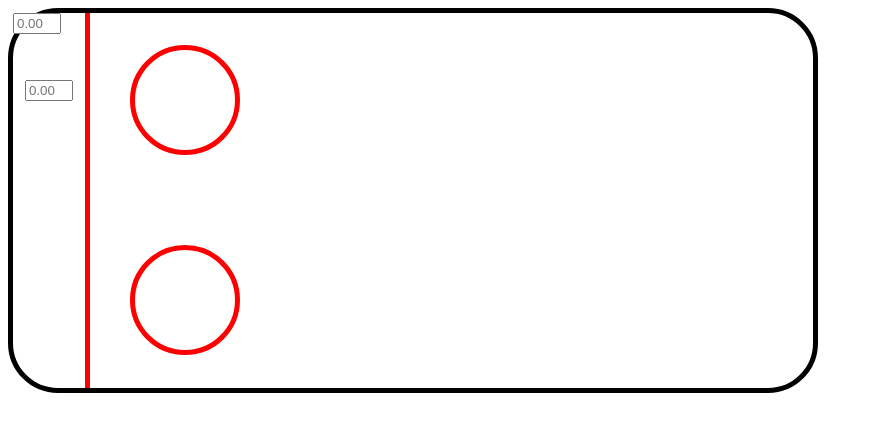
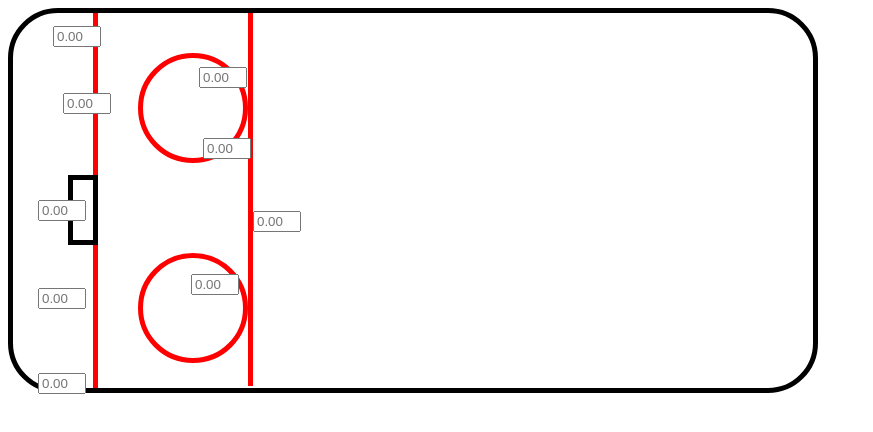
Before and after one commit to stephengarn/rink, a plain HTML site: page index.html in a window 1280 px wide. Shown: the whole page, without its empty margins (0-873 px from the left). Drawn offline with Linux system fonts and the light colour scheme.

Commit message:
continuing work on project

```diff
--- a/index.html
+++ b/index.html
@@ -16,22 +16,40 @@
 
         <!-- Add your site or application content here -->
         <div id="goalLineSouth"></div>
+        <div id="faceOffCircleNW"></div>
+        <div id="faceOffCircleSW"></div>
+        <div id="GoalWest"></div>
+        <div id="ringetteLine"></div>
         <div id="rink">
             <input type="text" id="cornerSouth" placeholder="0.00" onfocusout="printP('cornerSouth', 'cornerSouthPara')">
             <p id="cornerSouthPara" onclick="makeChange('cornerSouthPara','cornerSouth')"></p>
-            <input type="text" id="GoalLineSouth2" placeholder="0.00" onfocusout="printP('GoalLineSouth2', 'GoalLineSouth2Para')">
-            <p id="GoalLineSouth2Para" onclick="makeChange('GoalLineSouth2Para','GoalLineSouth2')"></p>
+            <input type="text" id="GoalLineSouthInput" placeholder="0.00" onfocusout="printP('GoalLineSouthInput', 'GoalLineSouth2Para')">
+            <p id="GoalLineSouth2Para" onclick="makeChange('GoalLineSouth2Para','GoalLineSouthInput')"></p>
+            <input type="text" id="GoalWestInput" placeholder="0.00" onfocusout="printP('GoalWestInput', 'GoalWestPara')">
+            <p id="GoalWestPara" onclick="makeChange('GoalWestPara','GoalWestInput')"></p>
+            <input type="text" id="faceOffNorth" placeholder="0.00" onfocusout="printP('faceOffNorth', 'faceOffNorthPara')">
+            <p id="faceOffNorthPara" onclick="makeChange('faceOffNorthPara','faceOffNorth')"></p>
+            <input type="text" id="cornerNorth" placeholder="0.00" onfocusout="printP('cornerNorth', 'cornerNorthPara')">
+            <p id="cornerNorthPara" onclick="makeChange('cornerNorthPara','cornerNorth')"></p>
+            <input type="text" id="faceOffCircleNWInput" placeholder="0.00" onfocusout="printP('faceOffCircleNWInput', 'faceOffCircleNWPara')">
+            <p id="faceOffCircleNWPara" onclick="makeChange('faceOffCircleNWPara','faceOffCircleNWInput')"></p>
+            <input type="text" id="faceOffCircleInnerNWInput" placeholder="0.00" onfocusout="printP('faceOffCircleInnerNWInput', 'faceOffCircleInnerNWPara')">
+            <p id="faceOffCircleInnerNWPara" onclick="makeChange('faceOffCircleInnerNWPara','faceOffCircleInnerNWInput')"></p>
+            <input type="text" id="ringetteLineWestInput" placeholder="0.00" onfocusout="printP('ringetteLineWestInput', 'ringetteLineWestPara')">
+            <p id="ringetteLineWestPara" onclick="makeChange('ringetteLineWestPara','ringetteLineWestInput')"></p>
+            <input type="text" id="faceOffCircleInnerSWInput" placeholder="0.00" onfocusout="printP('ringetteLineWestInput', 'ringetteLineWestPara')">
+            <p id="faceOffCircleInnerSWPara" onclick="makeChange('ringetteLineWestPara','ringetteLineWestInput')"></p>
         </div>
-        <div id="faceOffCircleNW"></div>
-        <div id="faceOffCircleSW"></div>
-        <div id="backGoalWest"></div>
+
     <script>
         function printP (elem, elemToChange) {
             elem = document.getElementById(elem);
             elemToChange = document.getElementById(elemToChange);
-
-            elemToChange.innerHTML = elem.value;
-            elem.style = "display:none;"
+            if(elem.value !== "")
+            {
+                elemToChange.innerHTML = elem.value;
+                elem.style = "display:none;"
+            }
 
         }
         function makeChange(elem, elemToChange) {
--- a/main.css
+++ b/main.css
@@ -1,3 +1,20 @@
+* {
+    position: absolute;
+}
+
+
+
+/*
+**********************
+**********************
+**********************
+**********************
+Lines, face off circles
+**********************
+**********************
+**********************
+**********************
+*/
 #rink {
     width: 800px;
     height: 375px;
@@ -5,28 +22,23 @@
     border-radius: 50px;
 }
 #goalLineSouth {
-    position: absolute;
     left: 80px;
-    top: 13px;
+    top: 5px;
     width: 5px;
     height: 375px;
     border-right: 5px solid red ;
 }
-input {
-    width: 40px;
-}
-#GoalLineSouth2 {
-    position: absolute;
-    top: 80px;
-    left: 25px;
-}
-#GoalLineSouth2Para {
-    position: absolute;
-    top: 80px;
-    left: 25px;
+#faceOffCircleSW {
+
+    left: 130px;
+    top: 245px;
+    width: 100px;
+    height: 100px;
+    border: 5px solid red;
+    border-radius: 50%;
 }
 #faceOffCircleNW {
-    position: absolute;
+
     left: 130px;
     top: 45px;
     width: 100px;
@@ -34,12 +46,70 @@ input {
     border: 5px solid red;
     border-radius: 50%;
 }
-#faceOffCircleSW {
-    position: absolute;
-    left: 130px;
-    top: 245px;
-    width: 100px;
-    height: 100px;
-    border: 5px solid red;
-    border-radius: 50%;
+#GoalWest {
+
+    left: 60px;
+    top: 167px;
+    width: 20px;
+    height: 60px;
+    border: 5px solid black;
 }
+#ringetteLine {
+    left: 235px;
+    top: 3px;
+    width: 5px;
+    height: 375px;
+    border-right: 5px solid red;
+
+}
+/*
+**********************
+inputs, p elements
+**********************
+*/
+
+p {
+    margin: 0px;
+}
+input {
+    width: 40px;
+}
+#GoalLineSouth2Para, #GoalLineSouthInput {
+    top: 80px;
+    left: 50px;
+}
+#cornerSouthPara, #cornerSouth {
+    left:40px;
+    top:13px;
+}
+#GoalWestInput, #GoalWestPara {
+    top: 187px;
+    left: 25px;
+}
+#faceOffNorth {
+    top: 275px;
+    left: 25px;
+}
+#faceOffCircleNWPara, #faceOffCircleNWInput {
+    top: 54px;
+    left: 186px;
+}
+
+#cornerNorth, #cornerNorthPara {
+    top: 360px;
+    left: 25px;
+}
+#faceOffCircleInnerNWInput, #faceOffCircleInnerNWPara {
+    top: 125px;
+    left: 190px;
+}
+
+#ringetteLineWestInput,
+#ringetteLineWestPara {
+    top: 198px;
+    left: 240px;
+}
+#faceOffCircleInnerSWInput, #faceOffCircleInnerSWPara {
+    top: 261px;
+    left: 178px;
+}
```
